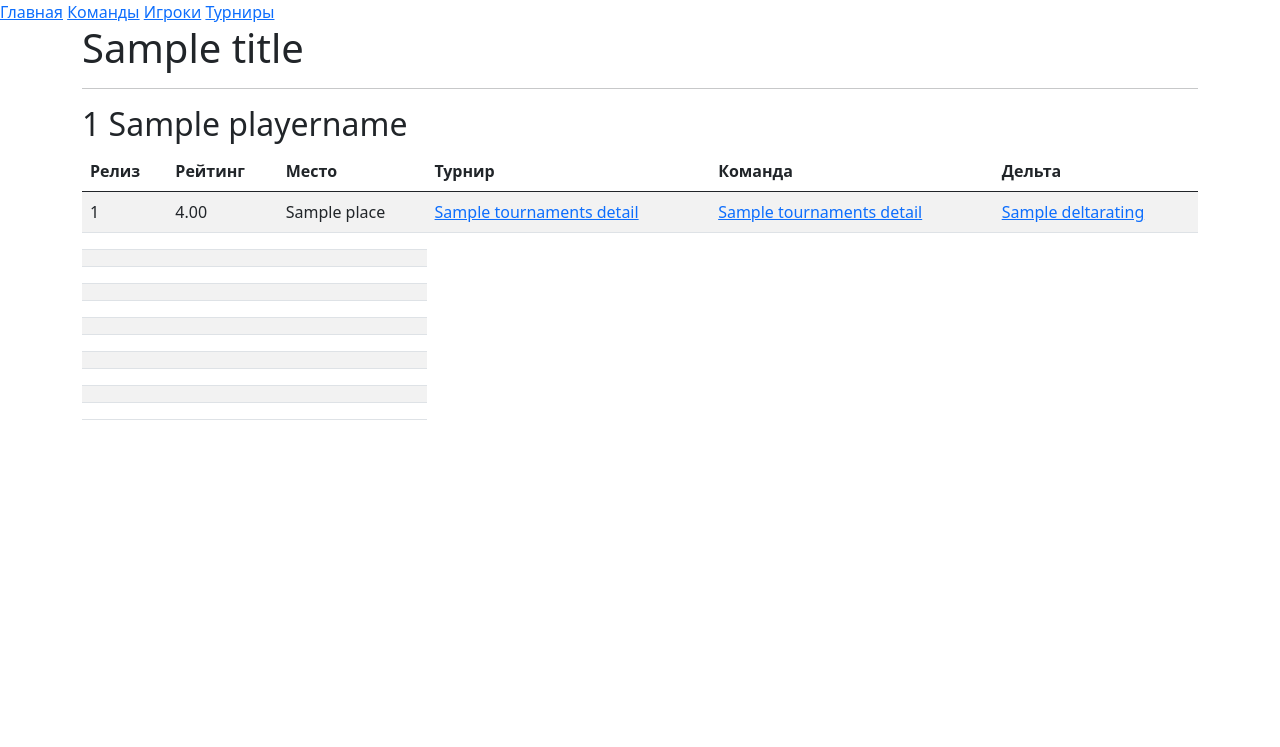
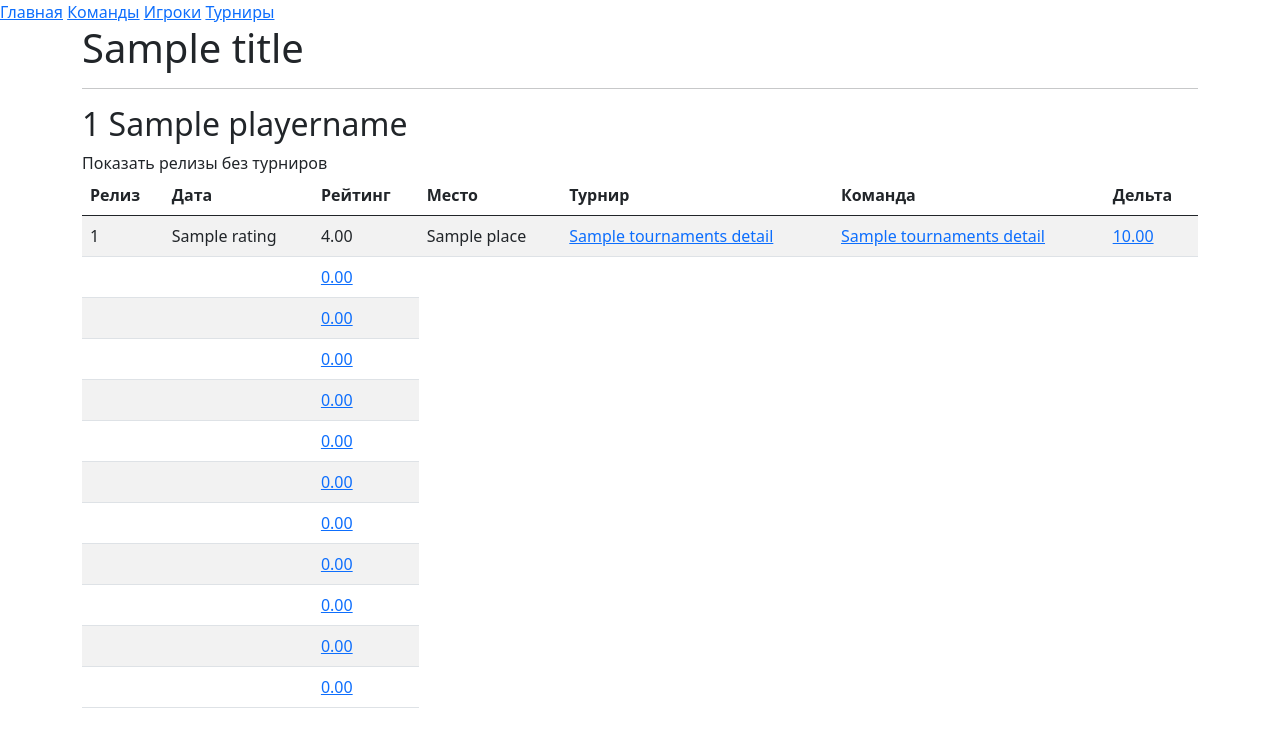
Before and after one commit to AVSirotkin/ChGK, a Flask app: template Site/templates/player.html in a window 1280 px wide. Shown: the top 747 px of the page. Run offline with Flask 3, Linux system fonts and the light colour scheme; the template is opened without the code that fills it: most values are stand-ins (such as "Sample title", 1, 10 or a date in 2020).

Commit message:
update site outputs

```diff
--- a/Site/app.py
+++ b/Site/app.py
@@ -7,6 +7,7 @@
 sys.path.append('../Ratings')
 sys.path.append('./Ratings')
 import rating as rt
+import json
 
 app = Flask(__name__)
 
@@ -53,6 +54,15 @@
     return render_template("allplayers.html", ratings=ratings, page = page)
 
 
+@app.route('/api/questions/<int:tournamentid>', subdomain="rating")
+def QuestionsHardnes(tournamentid):
+    conn = get_db_connection()
+    questions = conn.execute(f'SELECT hardnes FROM questionrating WHERE tournamentid == {tournamentid}').fetchall()
+    return json.dumps([x['hardnes'] for x in questions])
+
+
+
+
 @app.route('/', subdomain="rating")
 @app.route('/teams', subdomain="rating")
 def showAllTeams(season = 0):
@@ -96,7 +106,7 @@
     deltas_idx = 0
     for r in ratings:
         # print(dict(r))
-        rate_list.append({"releaseid":r["releaseid"], "tournaments_count":0, "tournaments_details":[], "place": r["place"], "rating": r["playerrating"]})
+        rate_list.append({"releaseid":r["releaseid"],"releasename":rt.season_to_date_string(r["releaseid"]), "tournaments_count":0, "tournaments_details":[], "place": r["place"], "rating": r["playerrating"]})
         while deltas_idx < len(deltas):
             if rate_list[-1]["releaseid"] == deltas[deltas_idx]["releaseid"]:
                 rate_list[-1]["tournaments_count"] += 1
@@ -166,7 +176,7 @@
 
 
 @app.route("/teams/<int:teamid>/<int:tournamentid>", subdomain="rating")
-def showTeamTournamentInfo(teamid, tournamentid):
+def showTeamTournamentInfo(teamid, tournamentid, return_html = True):
     ts = time.time()
     conn = get_db_connection()
     if tournamentid == 0:
@@ -202,9 +212,12 @@
     conn.close()
     ts2 = time.time()
     # text = '<br>'.join([str(round(t["playerrating"]))+" "+t["fullname"] for t in roster])
-    text = '<br>'.join([str(round(t["playerrating"]))+' <a href="/player/'+str(t["playerid"])+'"> '+t["fullname"] +"</a>" for t in roster])
-    # print("times",ts2-ts3, ts3-ts1, ts2-ts, ts1 - ts)
-    return text
+    if return_html:
+        text = '<br>'.join([str(round(t["playerrating"]))+' <a href="/player/'+str(t["playerid"])+'"> '+t["fullname"] +"</a>" for t in roster])
+        # print("times",ts2-ts3, ts3-ts1, ts2-ts, ts1 - ts)
+        return text
+    else:
+        return ([dict(x) for x in roster])
     # return render_template("roster.html", roster=roster)
 
 
@@ -279,6 +292,7 @@
 @app.route("/teams/<int:teamid>", subdomain="rating")
 def showTeamInfo(teamid):
     conn = get_db_connection()
+    team_name = conn.execute(f'SELECT teamname FROM teams WHERE teamid = {teamid}').fetchone()["teamname"]
     tournaments = conn.execute('SELECT * FROM results '+
     'JOIN tournamentratings ON results.teamid=tournamentratings.teamid AND results.tournamentid=tournamentratings.tournamentid' +
     ' JOIN tournaments ON results.tournamentid=tournaments.tournamentid' +
@@ -289,7 +303,12 @@
     # print(tournaments[0].keys())
     # print(tournaments[0]['teamid'])
     conn.close()
-    return render_template("team.html", tourresults=tournaments, teamid = teamid)
+    team_base_roster = showTeamTournamentInfo(teamid, 0, False)
+    if len(team_base_roster)>0:
+        team_rating = rt.independed_ELO([x["playerrating"] for x in team_base_roster][:6])
+    else:
+        team_rating = 0
+    return render_template("team.html", tourresults=tournaments, teamid = teamid, team_base_roster = team_base_roster, team_rating = team_rating, team_name = team_name)
 
 @app.route("/tournaments", subdomain="rating")
 def showAllTournaments():
--- a/Site/templates/alltournaments.html
+++ b/Site/templates/alltournaments.html
@@ -6,6 +6,8 @@
       <tr>
         <th>ID</th>
         <th>Название</th>
+        <th>Оценка слжности</th>
+
         <th>Дата окончания</th>
       </tr>
     </thead>
@@ -14,6 +16,7 @@
         <tr>
           <td>{{ tours.tournamentid }}</td>
           <td><a href="/tournament/{{ tours.tournamentid }}">{{ tours.name }}</a></td>
+          <td>{{"%.2f"|format(tours.hardnes)}}</td>
           <td>{{ tours.enddate }}</td>
         </tr>
       {% endfor %}
--- a/Site/templates/player.html
+++ b/Site/templates/player.html
@@ -1,12 +1,30 @@
 {% extends "base.html" %}
 
 {% block content %}
+<script>
+  function show_all(){
+        // var sel.options[sel.selectedIndex].text
+        console.log("click")
+        // console.log(document.document.getElementById('result_tr'))
+        var el = document.getElementsByClassName('result_tr')
+        // console.log(el)
+        for (var i = 0, ilen = el.length - 1; i < ilen; i++) {
+        el[i].style.display = 'table-row';
+}
+
+   }
+</script>
+
+
   <h2>{{playerid}} {{playername}}</h2>
+
+  <div id="hider" onclick="show_all()">Показать релизы без турниров</div>
 
   <table id="deltas" class="table table-striped">
     <thead>
       <tr>
         <th>Релиз</th>
+        <th>Дата</th>
         <th>Рейтинг</th>
         <th>Место</th>
         <th>Турнир</th>
@@ -19,20 +37,28 @@
         {% if rating.tournaments_count > 0 %}
         <tr>
             <td rowspan="{{rating.tournaments_count}}">{{ rating.releaseid }}</td>
+            <td rowspan="{{rating.tournaments_count}}">{{ rating.releasename }}</td>
             <td rowspan="{{rating.tournaments_count}}">{{ "%.2f"|format(rating.rating)  }}</td>
             <td rowspan="{{rating.tournaments_count}}">{{ rating.place }}</td>
             <td><a href="/tournament/{{ rating.tournaments_details[0].tournamentid }}">{{ rating.tournaments_details[0].name }}</a></td>
             <td><a href="/teams/{{ rating.tournaments_details[0].teamid }}">{{ rating.tournaments_details[0].teamname }}</a></td>
-            <td><a href="/tournament/{{ rating.tournaments_details[0].tournamentid }}#{{rating.tournaments_details[0].teamid}}">{{ rating.tournaments_details[0].deltarating }}</a></td>
+            <td><a href="/tournament/{{ rating.tournaments_details[0].tournamentid }}#{{rating.tournaments_details[0].teamid}}">{{ "%.2f"|format(rating.tournaments_details[0].deltarating) }}</a></td>
         </tr>
         {% for delta in rating.tournaments_details[1:]%}
         <tr>
           <td><a href="/tournament/{{ delta.tournamentid }}">{{ delta.name }}</a></td>
           <td><a href="/teams/{{ delta.teamid }}">{{ delta.teamname }}</a></td>
-          <td><a href="/tournament/{{ delta.tournamentid }}#{{delta.teamid}}">{{ delta.deltarating }}</a></td>
+          <td><a href="/tournament/{{ delta.tournamentid }}#{{delta.teamid}}">{{ "%.2f"|format(delta.deltarating) }}</a></td>
         </tr>
 
         {% endfor %}
+        {% else %}
+        <tr class="result_tr" style="display: none;">
+          <td >{{ rating.releaseid }}</td>
+          <td >{{ rating.releasename }}</td>
+          <td >{{ "%.2f"|format(rating.rating)  }}</td>
+          <td >{{ rating.place }}</td>
+        <tr>
 
         {% endif %}
       {% endfor %}
--- a/Site/templates/predict.html
+++ b/Site/templates/predict.html
@@ -28,7 +28,7 @@
         <th rowspan="2">Сила команды</th>
         <!-- <th rowspan="2">Показанная сила</th> -->
         <!-- <th rowspan="2">Взято вопросов</th> -->
-        <th rowspan="2">Прогноз по вопросам</th>
+        <th rowspan="2">Матожидание числа взятых вопросов</th>
         <!-- <th rowspan="2">Дельта</th> -->
         <!-- <th colspan="2">Соответствие модели</th> -->
       </tr>
--- a/Site/templates/tournament.html
+++ b/Site/templates/tournament.html
@@ -40,6 +40,7 @@
 
   <h1>{{tournament_info["name"]}}</h1>
   <h4>Сроки проведения с {{tournament_info["startdate"]}} по {{tournament_info["enddate"]}}</h4>
+  <h4>Оценка сложности турнира: {{"%.2f"|format(tournament_info["hardnes"])}}</h4>
 
   <table id="Tournament" class="table table-striped">
     <thead>
```
Also changed, not shown: Site/templates/team.html (+12 -0 lines).
